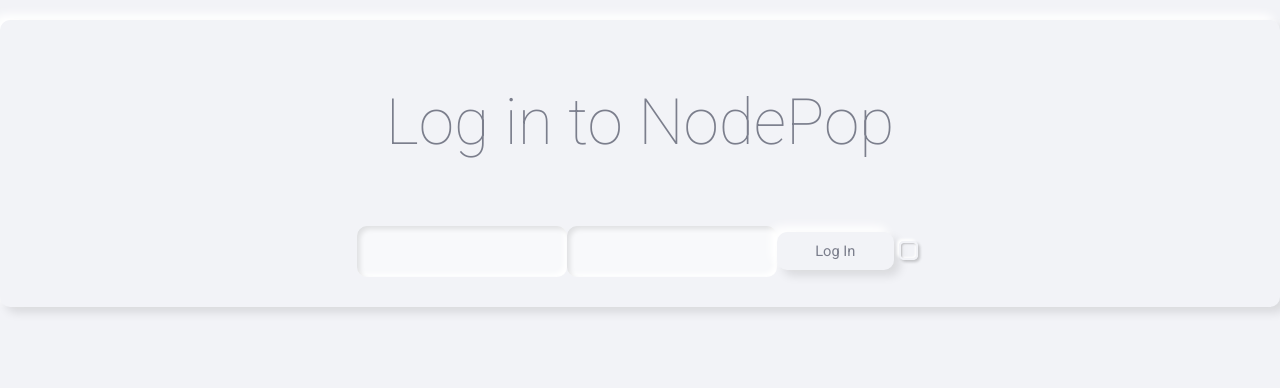
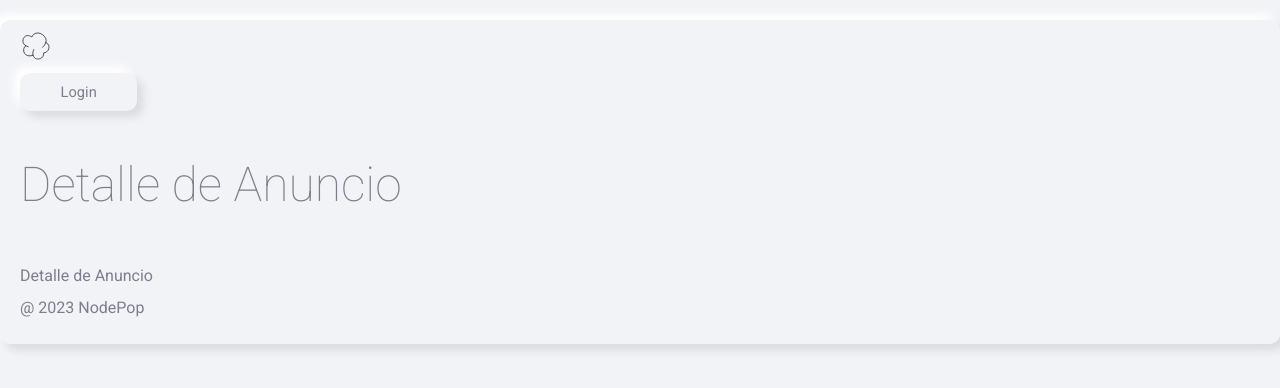
Before and after one commit to angelsainero/nodepop-react2, a React (Create React App) app: page /adverts/1 in a window 1280 px wide. Shown: the top 388 px of the page. Built offline with nearby package versions, Linux system fonts and the light colour scheme; no server answers.

Commit message:
add routes

```diff
--- a/package.json
+++ b/package.json
@@ -9,6 +9,7 @@
     "axios": "^1.4.0",
     "react": "^18.2.0",
     "react-dom": "^18.2.0",
+    "react-router-dom": "^6.12.1",
     "react-scripts": "5.0.1",
     "web-vitals": "^2.1.4"
   },
--- a/src/App.js
+++ b/src/App.js
@@ -4,6 +4,8 @@
 import "./components/adverts/AdvertsPage";
 import AdvertsPage from "./components/adverts/AdvertsPage";
 import NewAdvertPage from "./components/adverts/NewAdvertPage";
+import { Route, Routes, Navigate } from "react-router-dom";
+import AdvertPage from "./components/adverts/AdvertPage";
 
 function App({ isInitillyLogged }) {
   //definimos aqui el estado en vez de en loginpage porque necesitamos también usarlo aqui y no podemos pasarlo de abajo a arriba
@@ -19,14 +21,27 @@
 
   return (
     <div className="paper">
-      {isLogged ? (
-        <>
-        <AdvertsPage onLogout={handleLogout} isLogged={isLogged}/>
-        <NewAdvertPage onLogout={handleLogout} isLogged={isLogged} />
-        </>
-      ) : (
-        <LoginPage onLogin={handleLogin} />
-      )}
+      <Routes>
+        <Route path="/login" element={<LoginPage onLogin={handleLogin} />} />
+
+        <Route
+          path="/adverts"
+          element={<AdvertsPage onLogout={handleLogout} isLogged={isLogged} />}
+        />
+        <Route
+          path="/adverts/:id"
+          element={<AdvertPage onLogout={handleLogout} isLogged={isLogged} />}
+        />
+        <Route
+          path="/adverts/new"
+          element={
+            <NewAdvertPage onLogout={handleLogout} isLogged={isLogged} />
+          }
+        />
+        <Route path="/" element={<Navigate to="/adverts" />} />
+        <Route path="/404" element={<div>404 || Not Found</div>} />
+        <Route path="*" element={<Navigate to="/404" />} />
+      </Routes>
     </div>
   );
 }
--- /dev/null
+++ b/src/components/adverts/AdvertPage.js
@@ -0,0 +1,11 @@
+import Layout from "../layout/Layout";
+
+const AdvertPage = (props) => {
+  return (
+    <Layout title="Detalle de Anuncio" {...props}>
+      <div>Detalle de Anuncio</div>
+    </Layout>
+  );
+};
+
+export default AdvertPage;
--- a/src/index.js
+++ b/src/index.js
@@ -4,6 +4,7 @@
 import App from './App';
 import storage from './utils/storage';
 import { setAuthorizationHeader } from './api/client';
+import { BrowserRouter } from 'react-router-dom';
 
 const accessToken = storage.get("auth")
 
@@ -14,6 +15,8 @@
 const root = ReactDOM.createRoot(document.getElementById('root'));
 root.render(
   <React.StrictMode>
+    <BrowserRouter>
     <App isInitillyLogged={!!accessToken}/>
+    </BrowserRouter>
   </React.StrictMode>
 );
```
Also changed, not shown: 1 other file (tests, documents, lock files or other folders).
